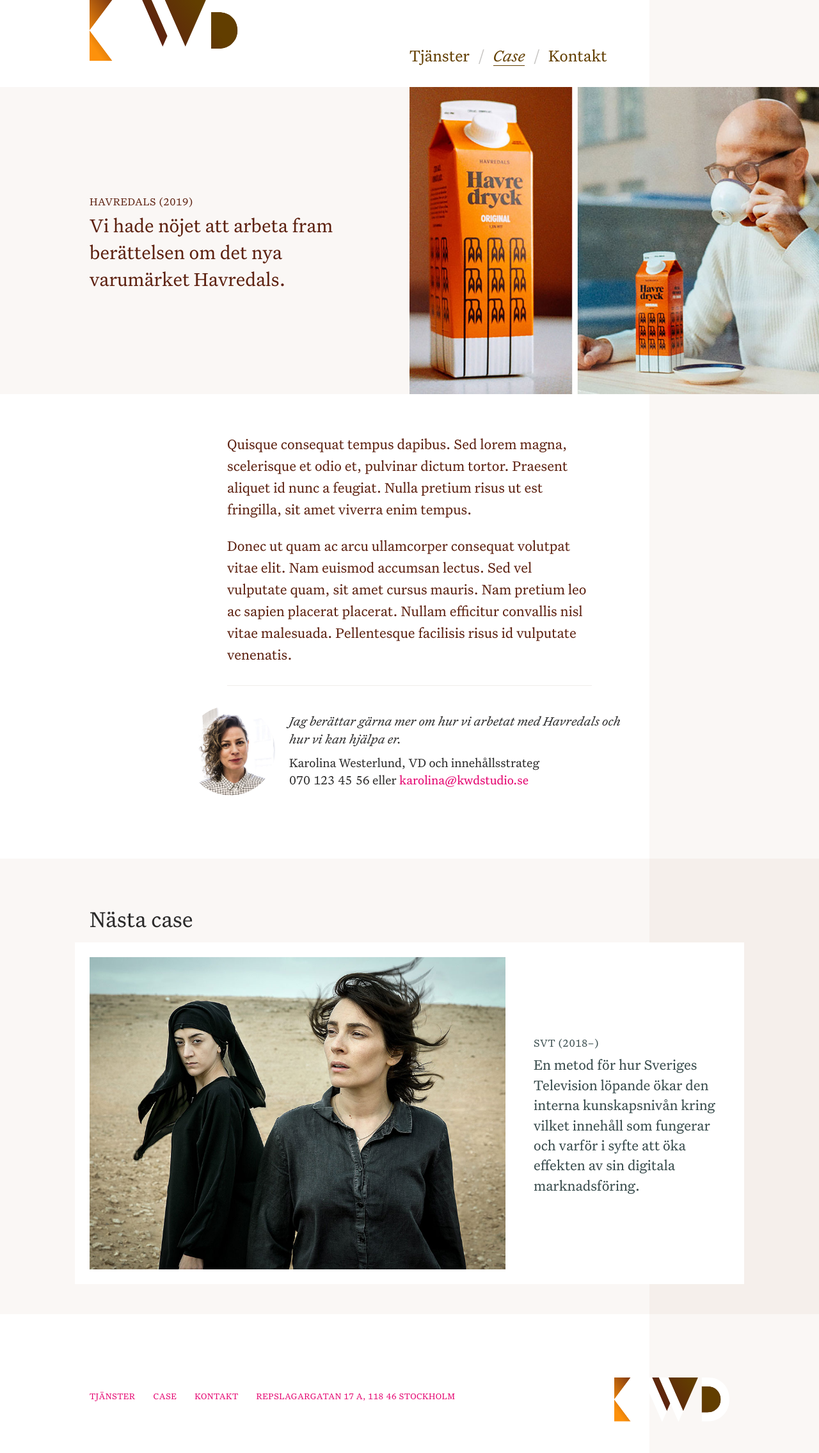
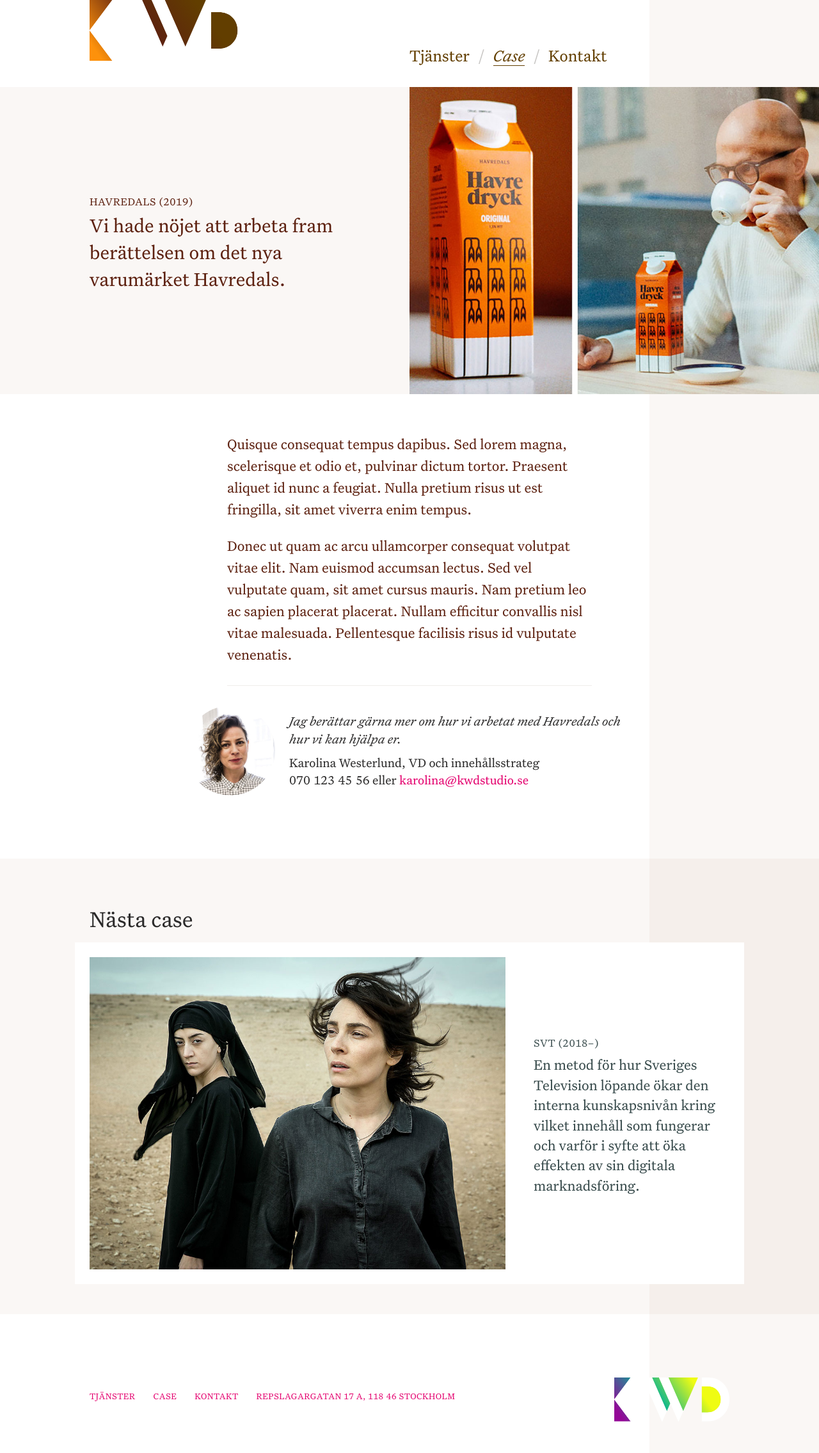
Before and after one commit to kwdstudio/kwdstudio.github.io, a Jekyll site: the page built from _cases/havredals.md, in a window 1280 px wide. Shown: the whole page at 64% size. Built offline with Jekyll 4.4.1, drawn with Linux system fonts in a browser that asks for light colours.

Commit message:
Always use the same color for footer logo

```diff
--- a/_includes/footer.html
+++ b/_includes/footer.html
@@ -9,7 +9,7 @@
       </ul>
 
       <div class="Footer-logotype">
-        {% include logotype.html location="footer" %}
+        {% include logotype.html location="footer" gradient_color_1="#effc13" gradient_color_2="#00b295" gradient_color_3="#940797" %}
       </div>
     </div>
   </div>
--- a/_includes/header.html
+++ b/_includes/header.html
@@ -4,7 +4,7 @@
   <div class="Wrapper Wrapper--bleed">
     <div class="Header-inner">
       <div class="Header-logotype">
-        {% include logotype.html location="header" %}
+        {% include logotype.html location="header" gradient_color_1=page.color2 gradient_color_2=page.color3 gradient_color_3=page.color4 %}
       </div>
 
       <nav class="MainNav" style="color:{{ page.color1 }};">
--- a/_includes/logotype.html
+++ b/_includes/logotype.html
@@ -1 +1 @@
-<a href="/" class="Logotype Logotype--{{include.location}}">{% include logotype.svg location=include.location %}</a>
+<a href="/" class="Logotype Logotype--{{include.location}}">{% include logotype.svg location=include.location gradient_color_1=include.gradient_color_1 gradient_color_2=include.gradient_color_2 gradient_color_3=include.gradient_color_3 %}</a>
```
Also changed, not shown: _includes/logotype.svg.
